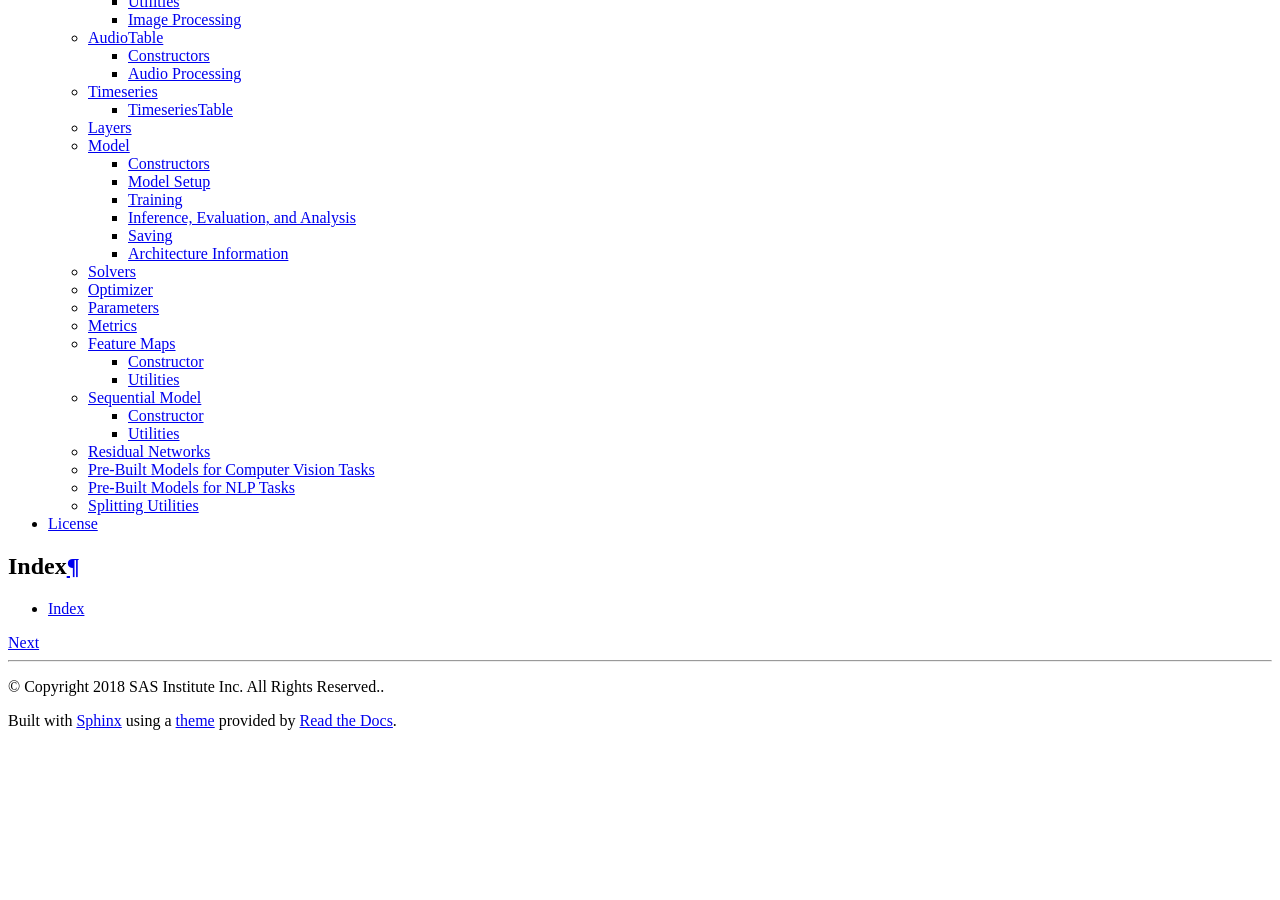
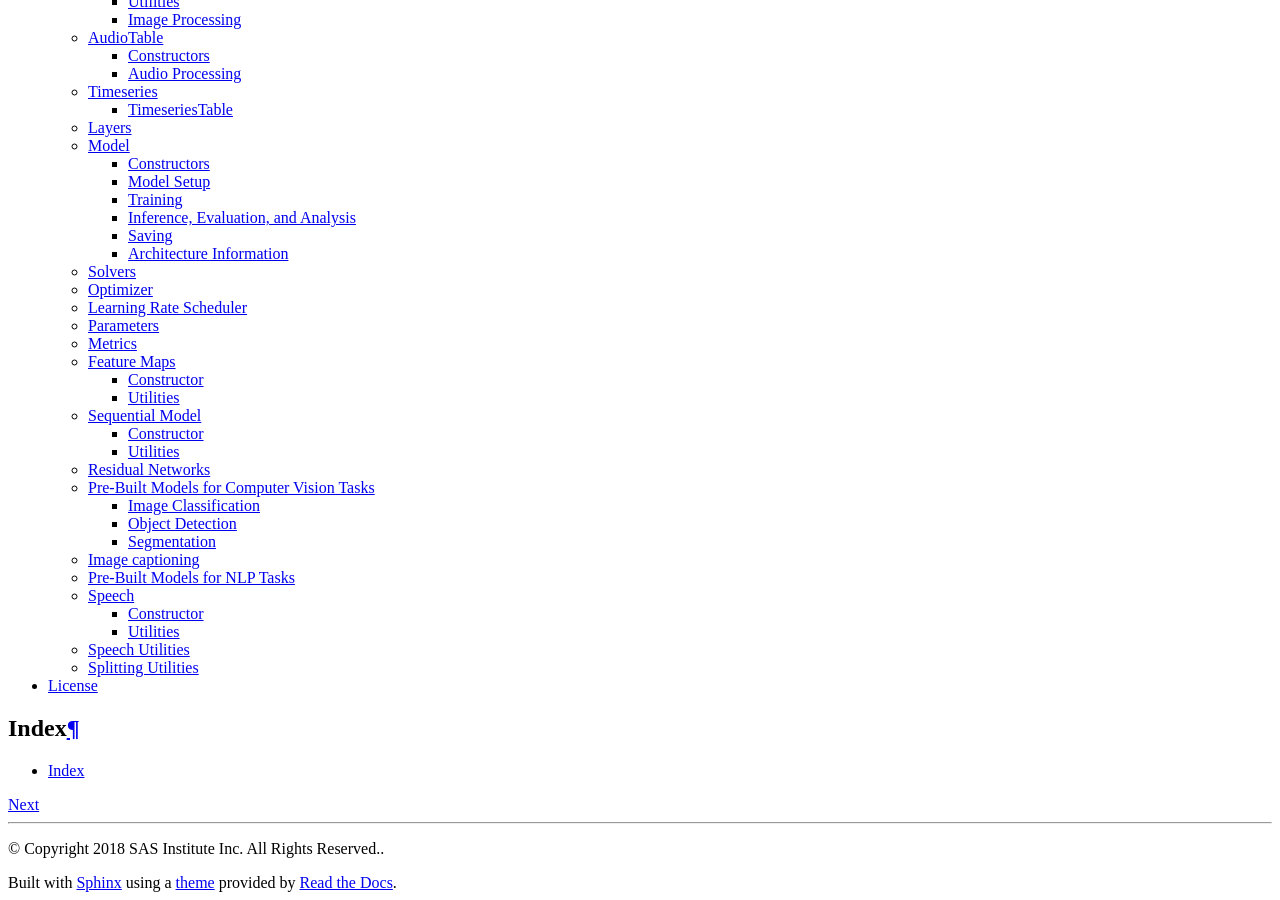
Before and after one commit to sassoftware/python-dlpy, a Sphinx documentation site: the page built from doc/source/index.rst, in a window 1280 px wide and 900 px high, scrolled down 1402 px. Built offline with Sphinx 7.4.7 and the Read the Docs theme 2.0.0, drawn with Linux system fonts in a browser that asks for light colours; before the commit the page ends 2140 px from its top, so only the background shows below that; some of the changed lines change nothing that is shown.

Commit message:
- updating rst files

```diff
--- a/doc/source/api.rst
+++ b/doc/source/api.rst
@@ -150,20 +150,27 @@
    :toctree: generated/
 
    InputLayer
+   BN
+   ChannelShuffle
+   Concat
    Conv2d
+   Conv2DTranspose
+   Dense
+   Detection
+   EmbeddingLoss
+   FastRCNN
+   GlobalAveragePooling2D
+   GroupConv2d
+   Keypoints
    Pooling
-   Dense
+   Proj
    Recurrent
-   BN
    Res
-   Concat
-   Proj
+   Reshape
+   ROIPooling
+   Scale
+   Segmentation
    OutputLayer
-   Keypoints
-   Detection
-   Scale
-   Reshape
-
 
 Model
 -----
@@ -268,6 +275,7 @@
    VanillaSolver
 
 
+
 Optimizer
 ---------
 
@@ -276,6 +284,25 @@
 
    Optimizer
 
+Learning Rate Scheduler
+-----------------------
+
+.. currentmodule:: dlpy.lr_scheduler
+
+.. autosummary::
+   :toctree: generated/
+
+   FCMPLR
+
+.. autosummary::
+   :toctree: generated/
+
+   FixedLR
+   StepLR
+   MultiStepLR
+   PolynomialLR
+   ReduceLROnPlateau
+   CyclicLR
 
 
 Parameters
@@ -398,6 +425,12 @@
 .. autosummary::
    :toctree: generated/
 
+Image Classification
+~~~~~~~~~~~~~~~~~~~~
+
+.. autosummary::
+   :toctree: generated/
+
    LeNet5
    VGG11
    VGG13
@@ -419,12 +452,42 @@
    Darknet
    Darknet_Reference
    InceptionV3
+   MobileNetV1
+   MobileNetV2
+   ShuffleNetV1
+
+Object Detection
+~~~~~~~~~~~~~~~~~
+
+.. autosummary::
+   :toctree: generated/
+
    YoloV1
    YoloV2
    YoloV2_MultiSize
    Tiny_YoloV1
    Tiny_YoloV2
+   Faster_RCNN
 
+Segmentation
+~~~~~~~~~~~~
+
+.. autosummary::
+   :toctree: generated/
+
+   UNet
+
+Image captioning
+----------------
+
+.. currentmodule:: dlpy.image_captioning
+
+.. autosummary::
+   :toctree: generated/
+
+   ImageCaptioning
+   create_captioning_table
+   display_predicted_image_captions
 
 Pre-Built Models for NLP Tasks
 ------------------------------
@@ -440,6 +503,49 @@
    SpeechRecognition
 
 
+Speech
+------------
+
+.. currentmodule:: dlpy.speech
+
+Constructor
+~~~~~~~~~~~
+
+.. autosummary::
+   :toctree: generated/
+
+   Speech
+
+Utilities
+~~~~~~~~~
+.. autosummary::
+   :toctree: generated/
+
+   Speech.load_acoustic_model
+   Speech.load_language_model
+   Speech.transcribe
+
+
+Speech Utilities
+----------------
+
+.. currentmodule:: dlpy.speech_utils
+
+.. autosummary::
+   :toctree: generated/
+
+   read_audio
+   check_framerate
+   check_sampwidth
+   convert_framerate
+   convert_sampwidth
+   calculate_segment_nframes
+   segment_audio
+   clean_audio
+   check_stereo
+   convert_stereo_to_mono
+
+
 Splitting Utilities
 -------------------
 
```
